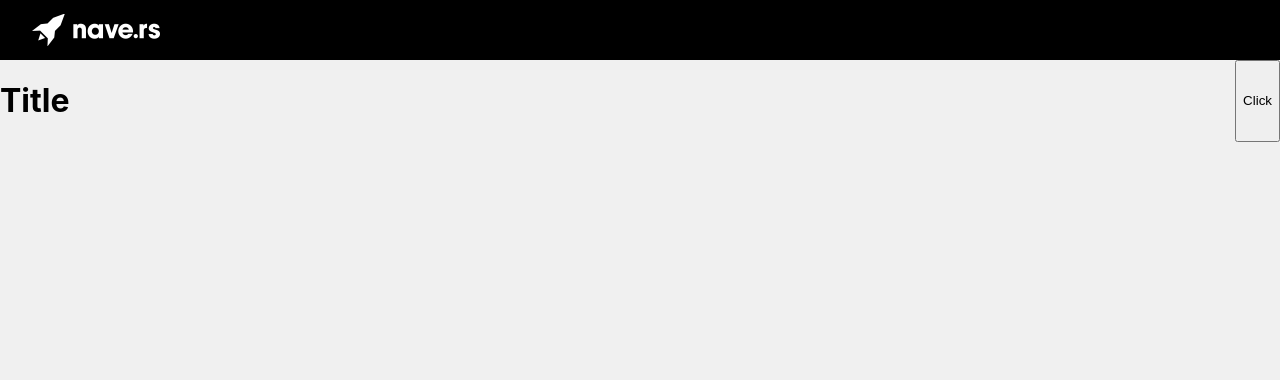
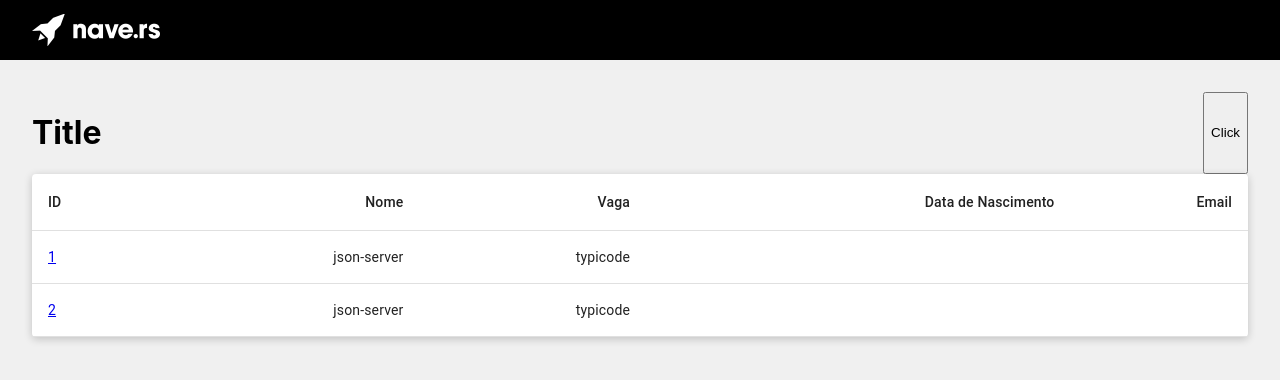
Before and after one commit to ericogrehs/frontendchallengenave, a React (Create React App) app: page / in a window 1280 px wide. Shown: the top 380 px of the page. Built offline with nearby package versions, Linux system fonts and the light colour scheme; data requests are answered from the project's data file.

Commit message:
UserTable development
- Added material-ui for sophisticated design of Table and Table content.
- Added axios.
- Fetching users data when component UserTable mount.

```diff
--- /dev/null
+++ b/db.json
@@ -0,0 +1,14 @@
+{
+  "users": [
+    {
+      "id": 1,
+      "name": "json-server",
+      "vacancy": "typicode"
+    },
+    {
+      "id": 2,
+      "name": "json-server",
+      "vacancy": "typicode"
+    }
+  ]
+}
--- a/package.json
+++ b/package.json
@@ -3,6 +3,8 @@
   "version": "0.1.0",
   "private": true,
   "dependencies": {
+    "@material-ui/core": "^4.4.3",
+    "axios": "^0.19.0",
     "react": "^16.9.0",
     "react-dom": "^16.9.0",
     "react-scripts": "3.1.2",
--- a/src/components/Panel.jsx
+++ b/src/components/Panel.jsx
@@ -1,13 +1,18 @@
 import React from 'react';
 import styled from 'styled-components';
+import axios from 'axios';
 
-import Table from './Table';
+import UserTable from './UserTable';
 
 const Container = styled.div`
     display: flex;
     flex-direction: column;
     background-color: #F0F0F0;
     flex: 1;
+    padding: 24px;
+    @media only screen and (min-width: 1024px) {
+        padding: 32px;
+    }
 `;
 
 const ContainerMenu = styled.div`
@@ -17,14 +22,13 @@ const ContainerMenu = styled.div`
 `;
 
 export default function Panel() {
-
     return (
         <Container>
             <ContainerMenu>
                 <h1>Title</h1>
                 <button>Click</button>
             </ContainerMenu>
-            <Table />
+            <UserTable />
         </Container>
     );
 }
--- /dev/null
+++ b/src/components/UserTable.jsx
@@ -0,0 +1,56 @@
+import React, { useState, useEffect } from 'react';
+import styled from 'styled-components';
+import axios from 'axios';
+import Table from '@material-ui/core/Table';
+import TableBody from '@material-ui/core/TableBody';
+import TableCell from '@material-ui/core/TableCell';
+import TableHead from '@material-ui/core/TableHead';
+import TableRow from '@material-ui/core/TableRow';
+
+const Container = styled.div`
+    background-color: #FFFFFF;
+    box-shadow: 0px 2px 8px rgba(0, 0, 0, 0.2);
+    border-radius: 4px;
+`;
+
+export default function UserTable() {
+
+    const [users, setUsers] = useState([]);
+
+    useEffect(() => {
+        async function fetchUsers() {
+            const result = await axios.get('http://localhost:3000/users');
+            setUsers(result.data);
+        }
+        fetchUsers();
+    }, []);
+
+    return (
+        <Container>
+            <Table>
+                <TableHead>
+                    <TableRow>
+                        <TableCell>ID</TableCell>
+                        <TableCell align="right">Nome</TableCell>
+                        <TableCell align="right">Vaga</TableCell>
+                        <TableCell align="right">Data de Nascimento</TableCell>
+                        <TableCell align="right">Email</TableCell>
+                    </TableRow>
+                </TableHead>
+                <TableBody>
+                    {users.map(user => (
+                        <TableRow key={user.id}>
+                            <TableCell component="th" scope="row">
+                                <a href="!#">{user.id}</a>
+                            </TableCell>
+                            <TableCell align="right">{user.name}</TableCell>
+                            <TableCell align="right">{user.vacancy}</TableCell>
+                            <TableCell align="right">{user.birthday}</TableCell>
+                            <TableCell align="right">{user.email}</TableCell>
+                        </TableRow>
+                    ))}
+                </TableBody>
+            </Table>
+        </Container>
+    );
+}
```
Also changed, not shown: src/components/Table.jsx (deleted, +0 -11 lines), 1 other file (tests, documents, lock files or other folders).
